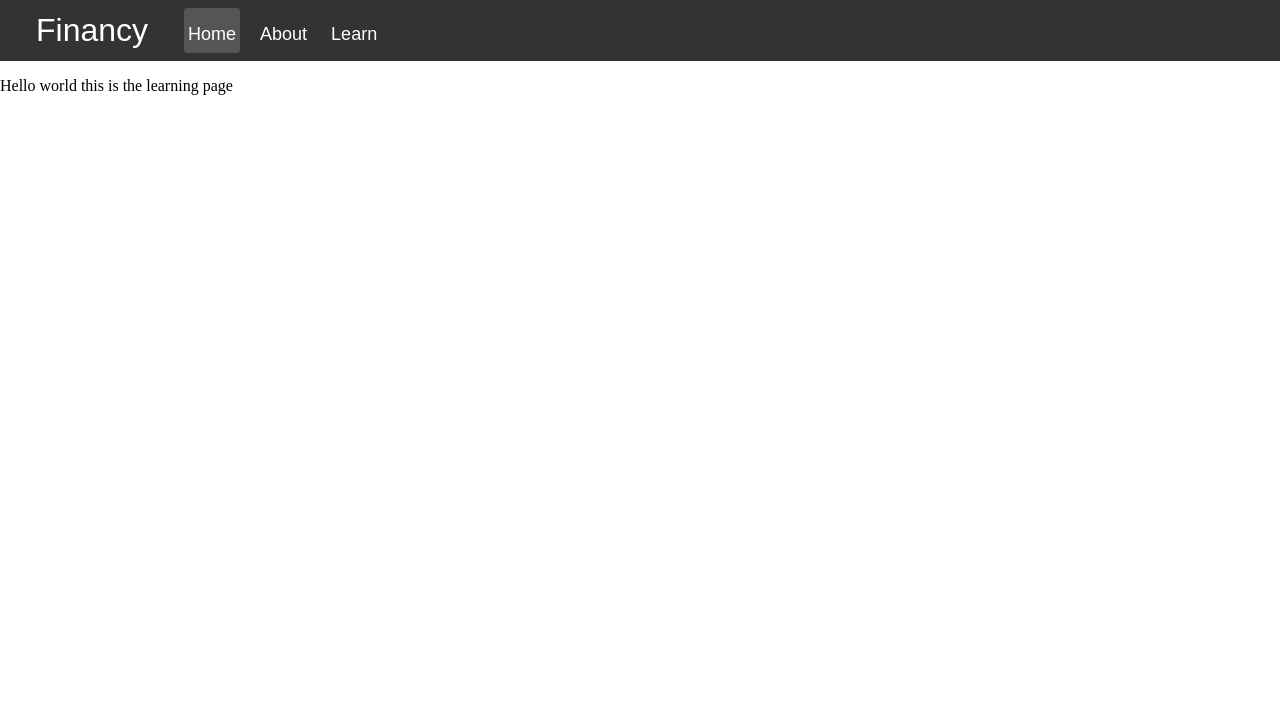
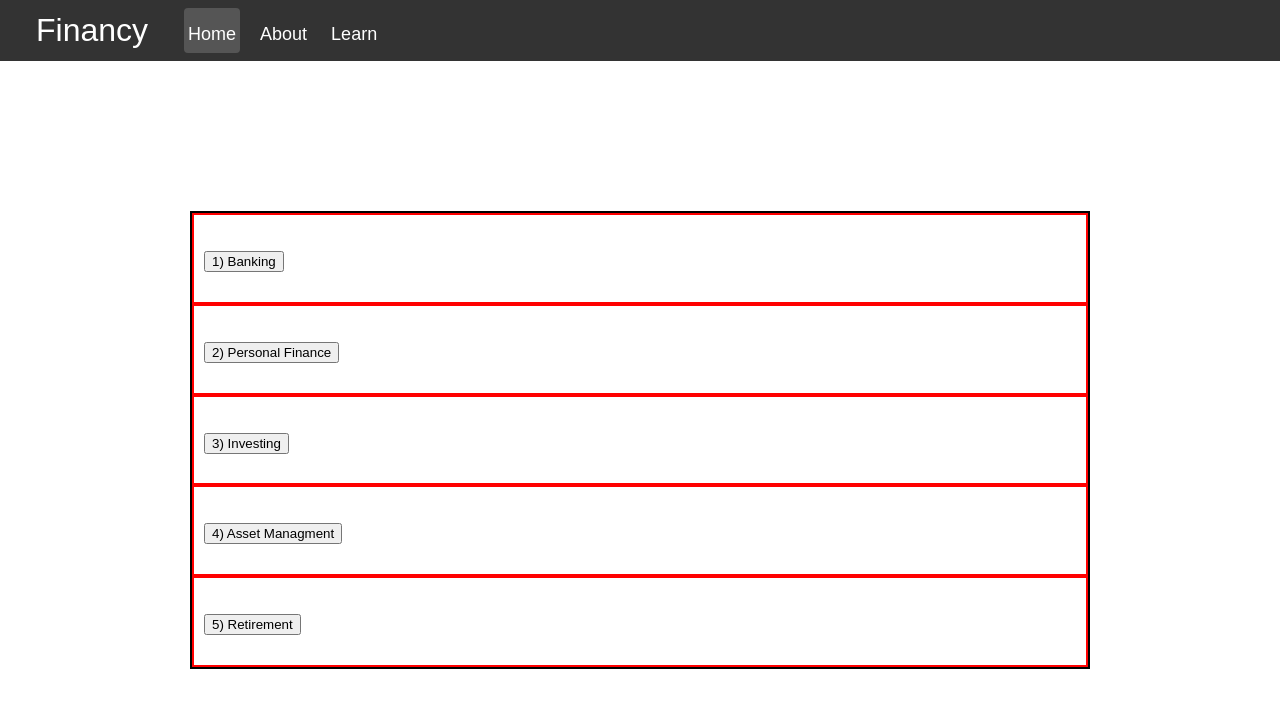
Before and after one commit to Verlias/Financy, a React (Vite) app in the folder client/: page /Learn in a window 1280 px wide. Shown: the top 708 px of the page. Built offline with nearby package versions, Linux system fonts and the light colour scheme.

Commit message:
Working Drop Down Feature still needs work

```diff
--- a/client/src/App.jsx
+++ b/client/src/App.jsx
@@ -3,6 +3,7 @@ import { BrowserRouter as Router, Routes, Route } from 'react-router-dom';
 import Home from "./Home-Page/Home-Main.jsx";
 import About from "./About-Page/About.jsx";
 import Learn from "./Learn-Page/Learn.jsx";
+import BankingReadingR1 from './Banking-Learning/BankingLearnR1.jsx';
 
 function App() {
   return (
@@ -13,6 +14,11 @@ function App() {
             <Route path="/Home" element={<Home />}/>
             <Route path="/About" element={<About />}/>
             <Route path="/Learn" element={<Learn />}/>
+
+
+            {/*Routes for Learning Pages */}
+              {/*Routes for Banking Pages */}
+              <Route path="/BankingR1" element={<BankingReadingR1 />}/>
         </Routes>
       </Router>
     </>
--- /dev/null
+++ b/client/src/Banking-Learning/BankingLearnR1.jsx
@@ -0,0 +1,15 @@
+import React from "react";
+import NavBar from "../Components/NavBar";
+
+function BankingReadingR1(){
+
+    return(
+        <>
+            <NavBar />
+            <p>Hello this is the Banking Reading Learning Page 1</p>
+        </>
+    )
+};
+
+
+export default BankingReadingR1;
--- /dev/null
+++ b/client/src/Learn-Page/DropDown.jsx
@@ -0,0 +1,31 @@
+import React, { useState } from 'react';
+import {Link} from "react-router-dom";
+
+//Drop Down Feature Takes in Parameters
+function ButtonElementRenderer({ButtonName,content,linkUrl}) {
+    // isVisible is set initally to false by state managment and updated through setIsVisible
+    const [isVisible, setIsVisible] = useState(false);
+
+    const handleButtonClick = () => {
+        // Allows for Button to be Toggled using Logic gate NOT "!"
+        setIsVisible(!isVisible);
+    };
+
+    return (
+        <>
+            <button onClick={handleButtonClick}>{ButtonName}</button>
+            {isVisible && (
+                <div>
+                    <div>{content}</div>
+                    <Link to={linkUrl}>Reading 1</Link>
+
+
+                </div>
+            )}
+
+
+        </>
+    );
+}
+
+export default ButtonElementRenderer;
--- a/client/src/Learn-Page/Learn.jsx
+++ b/client/src/Learn-Page/Learn.jsx
@@ -2,16 +2,64 @@ import React from "react";
 import {Link} from "react-router-dom";
 import styles from "./Learn.module.css";
 import NavBar from "../Components/NavBar";
+import Dropdown from './DropDown.jsx';
 
 
 
 
 function Learn(){
 
+
     return(
         <>
             <NavBar />
-            <p>Hello world this is the learning page</p>
+            <section className={styles.LearnSection}>
+                <div>
+                    <h2>
+                        <Dropdown
+                            ButtonName="1) Banking"
+                            content="Banking Education"
+                            linkUrl="/BankingR1"
+                        />
+                    </h2>
+                </div>
+                <div>
+                    <h2>
+                        <Dropdown
+                            ButtonName="2) Personal Finance"
+                            content="Personal Finance Education"
+                            linkUrl="/BankingR1"
+                            />
+                            </h2>
+                    </div>
+                <div>
+                    <h2>
+                        <Dropdown
+                            ButtonName="3) Investing"
+                            content="Investing Education"
+                            linkUrl="/BankingR1"
+                        />
+                        </h2>
+                    </div>
+                <div>
+                    <h2>
+                        <Dropdown
+                            ButtonName="4) Asset Managment"
+                            content="Asset Managment Education"
+                            linkUrl="/BankingR1"
+                        />
+                        </h2>
+                    </div>
+                <div>
+                    <h2>
+                        <Dropdown
+                        ButtonName="5) Retirement"
+                        content="Retirement Education"
+                        linkUrl="/BankingR1"
+                        />
+                        </h2>
+                    </div>
+            </section>
         </>
     )
 }
--- a/client/src/Learn-Page/Learn.module.css
+++ b/client/src/Learn-Page/Learn.module.css
@@ -0,0 +1,24 @@
+
+
+.LearnSection{
+    border:2px solid black;
+    display:flex;
+    flex-direction:column;
+
+    justify-content: center;
+    margin:auto;
+    margin-top:150px;
+    width:70%;
+}
+
+.LearnSection > div{
+    color:blue;
+    border:2px solid red;
+    padding:10px;
+    text-align: left;
+}
+
+/*Styling for When you Hover over the Topics */
+.LearnSection > div > h2:hover{
+    color:gray;
+}
```
